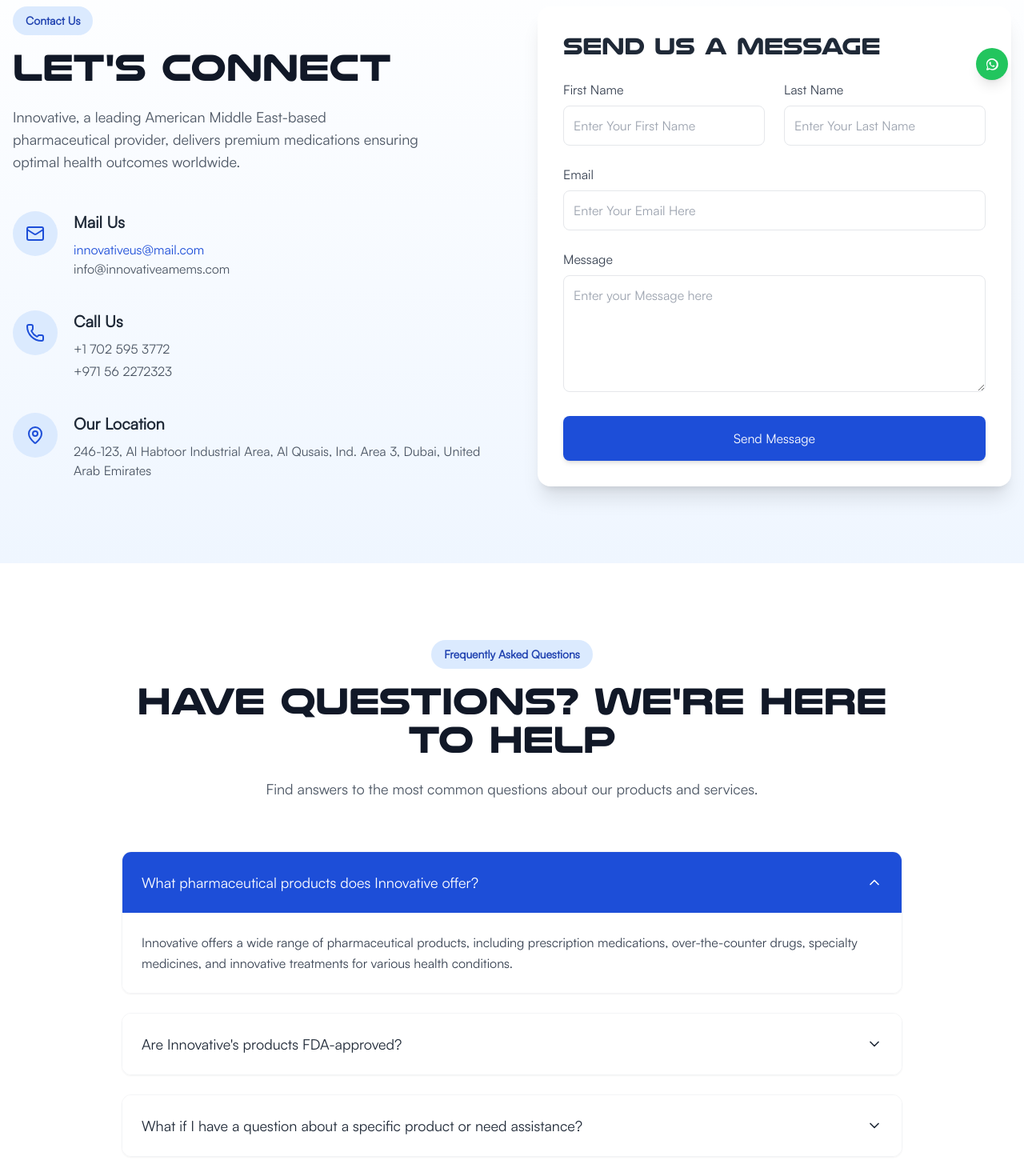
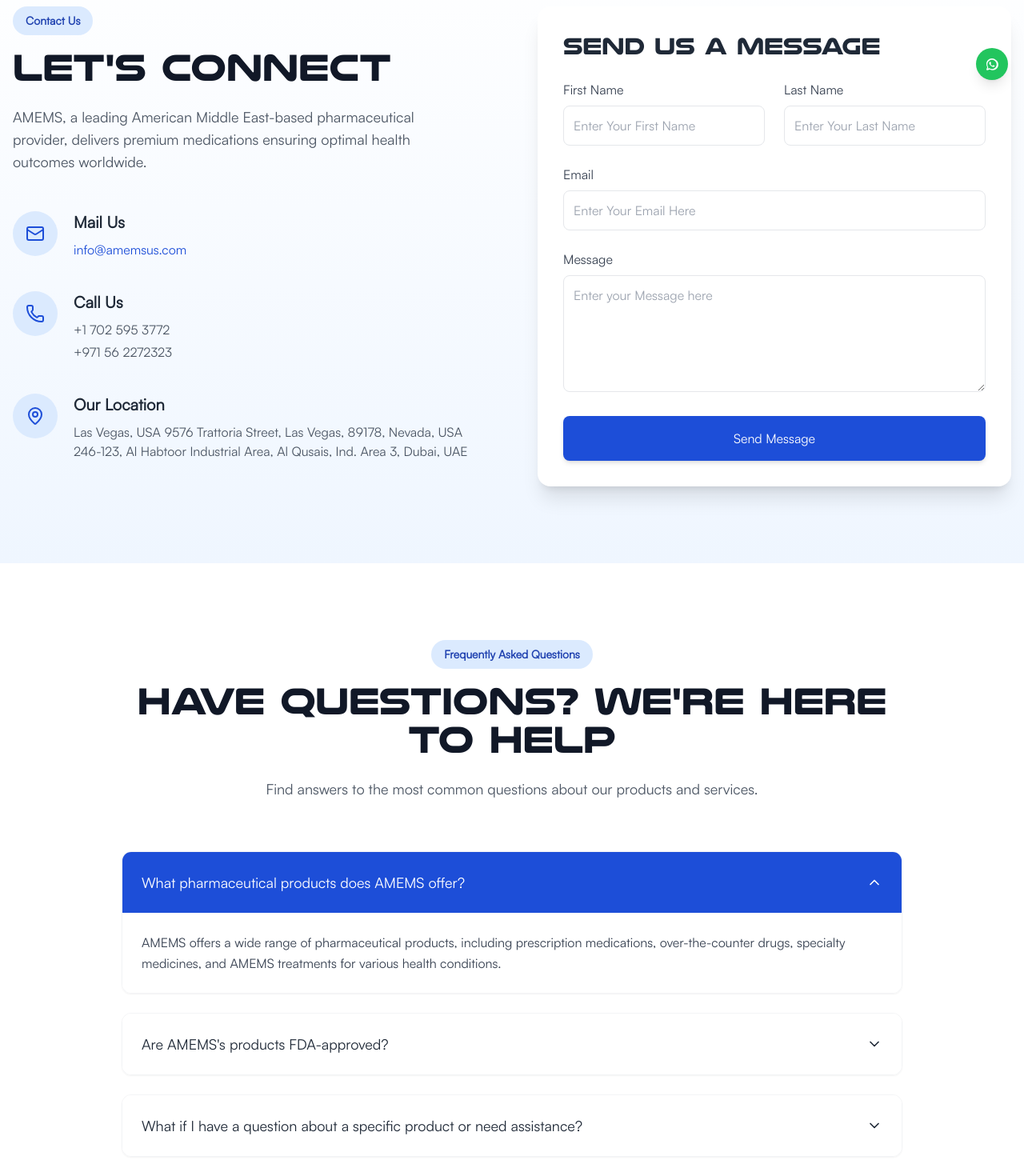
Before and after one commit to Athilc01/amems, a React (Vite) app: page /Contacts in a window 1280 px wide. Shown: the part 680-2150 px from the top of the page at 80% size. Built offline with nearby package versions, Linux system fonts and the light colour scheme.

Commit message:
Small Error Fixing

```diff
--- a/src/Component/ContactForm/ContactForm.jsx
+++ b/src/Component/ContactForm/ContactForm.jsx
@@ -19,7 +19,7 @@
                 <span className="inline-block px-4 py-2 bg-blue-100 text-blue-800 rounded-full text-sm font-semibold mb-4">Contact Us</span>
                 <h2 className="font-nulshock text-3xl md:text-5xl font-bold text-gray-900 mb-6">Let's Connect</h2>
                 <p className="text-gray-600 text-lg max-w-lg">
-                  Innovative, a leading American Middle East-based pharmaceutical provider, delivers premium medications ensuring optimal health outcomes worldwide.
+                  AMEMS, a leading American Middle East-based pharmaceutical provider, delivers premium medications ensuring optimal health outcomes worldwide.
                 </p>
               </div>
 
@@ -30,12 +30,11 @@
                   </div>
                   <div>
                     <h3 className="font-bold text-xl text-gray-800 mb-2">Mail Us</h3>
-                        <a href="mailto:innovativeus@mail.com" className="text-blue-700 font-medium mb-1">
-                        innovativeus@mail.com
+                        <a href="mailto:info@amemsus.com" className="text-blue-700 font-medium mb-1">
+                        info@amemsus.com
                         </a><br />
-                        <a href="mailto:info@innovativeamems.com" className="text-gray-600">
-                        info@innovativeamems.com
-                        </a>
+
+
                   </div>
                 </div>
 
@@ -57,7 +56,10 @@
                   <div>
                     <h3 className="font-bold text-xl text-gray-800 mb-2">Our Location</h3>
                     <p className="text-gray-600">
-                      246-123, Al Habtoor Industrial Area, Al Qusais, Ind. Area 3, Dubai, United Arab Emirates
+                    Las Vegas, USA 9576 Trattoria Street, Las Vegas, 89178, Nevada, USA
+                    </p>
+                    <p className="text-gray-600">
+                    246-123, Al Habtoor Industrial Area, Al Qusais, Ind. Area 3, Dubai, UAE
                     </p>
                   </div>
                 </div>
--- a/src/Component/Footer/Footer.jsx
+++ b/src/Component/Footer/Footer.jsx
@@ -11,7 +11,7 @@
           <div>
             <h3 className="text-xl font-bold mb-3 text-blue-200">AMEMS</h3>
             <p className="text-gray-300 mb-4 leading-relaxed">
-              Leading pharmaceutical company dedicated to improving lives through innovative healthcare solutions.
+              Leading pharmaceutical company dedicated to improving lives through AMEMS healthcare solutions.
             </p>
             <div className="flex space-x-4 mt-4">
               <a href="#" className="text-gray-300 hover:text-white transition-colors duration-300" aria-label="Facebook">
--- a/src/pages/Landing/Contacts.jsx
+++ b/src/pages/Landing/Contacts.jsx
@@ -52,11 +52,11 @@
 
   const faqItems = [
     {
-      question: "What pharmaceutical products does Innovative offer?",
-      answer: "Innovative offers a wide range of pharmaceutical products, including prescription medications, over-the-counter drugs, specialty medicines, and innovative treatments for various health conditions."
+      question: "What pharmaceutical products does AMEMS offer?",
+      answer: "AMEMS offers a wide range of pharmaceutical products, including prescription medications, over-the-counter drugs, specialty medicines, and AMEMS treatments for various health conditions."
     },
     {
-      question: "Are Innovative's products FDA-approved?",
+      question: "Are AMEMS's products FDA-approved?",
       answer: "Yes, all of our products have passed rigorous testing and received full FDA approval. We maintain the highest standards of quality and compliance across our entire product line."
     },
     {
@@ -64,7 +64,7 @@
       answer: "Our dedicated customer support team is available 24/7. Feel free to contact us through email, phone, or the contact form on our website. We aim to respond to all inquiries within 24 hours."
     },
     {
-      question: "Does Innovative offer discounts for bulk orders?",
+      question: "Does AMEMS offer discounts for bulk orders?",
       answer: "Yes, we offer tiered pricing for bulk orders. The larger your order, the greater your savings. Please contact our sales team directly to discuss your specific requirements and receive a customized quote."
     }
   ];
--- a/src/pages/Landing/OurProducts.jsx
+++ b/src/pages/Landing/OurProducts.jsx
@@ -273,8 +273,8 @@
 
           <div ref={doctorTextRef} className="w-full md:w-1/2 md:pl-8">
             <div className="max-w-lg">
-              <span className="text-orange-500 font-medium uppercase tracking-wide">
-                INNOVATIVE
+              <span className="text-gray-500 font-nulshock  uppercase tracking-wide">
+                AMEMS
               </span>
               <h1 className="mt-2 text-4xl sm:text-5xl font-bold text-gray-800 leading-tight">
                 Leading the Way in Pharmaceutical Innovation
@@ -282,11 +282,11 @@
               <div className="mt-6 text-gray-500 space-y-4">
                 <p className="text-justify font-bold">
                   Discover a comprehensive range of high-quality pharmaceutical
-                  products at Innovative. From essential medications to
-                  innovative treatments, our product section is your gateway to
+                  products at AMEMS. From essential medications to
+                  AMEMS treatments, our product section is your gateway to
                   excellence in healthcare. Browse our extensive catalog to find
                   FDA-approved solutions tailored to meet your needs. Explore
-                  now and experience the difference with Innovative.
+                  now and experience the difference with AMEMS.
                 </p>
               </div>
             </div>
--- a/src/pages/Landing/Reviews.jsx
+++ b/src/pages/Landing/Reviews.jsx
@@ -128,7 +128,7 @@
           >
             <h1 className="font-nulshock text-4xl md:text-6xl font-bold text-white mb-6">Client Testimonials</h1>
             <p className="text-blue-100 text-xl max-w-3xl mx-auto">
-              Discover what our clients have to say about their experience with AMEMS' pharmaceutical solutions
+              Discover what our clients have to say about their experience with AMEMS pharmaceutical solutions
             </p>
           </motion.div>
         </div>
```
